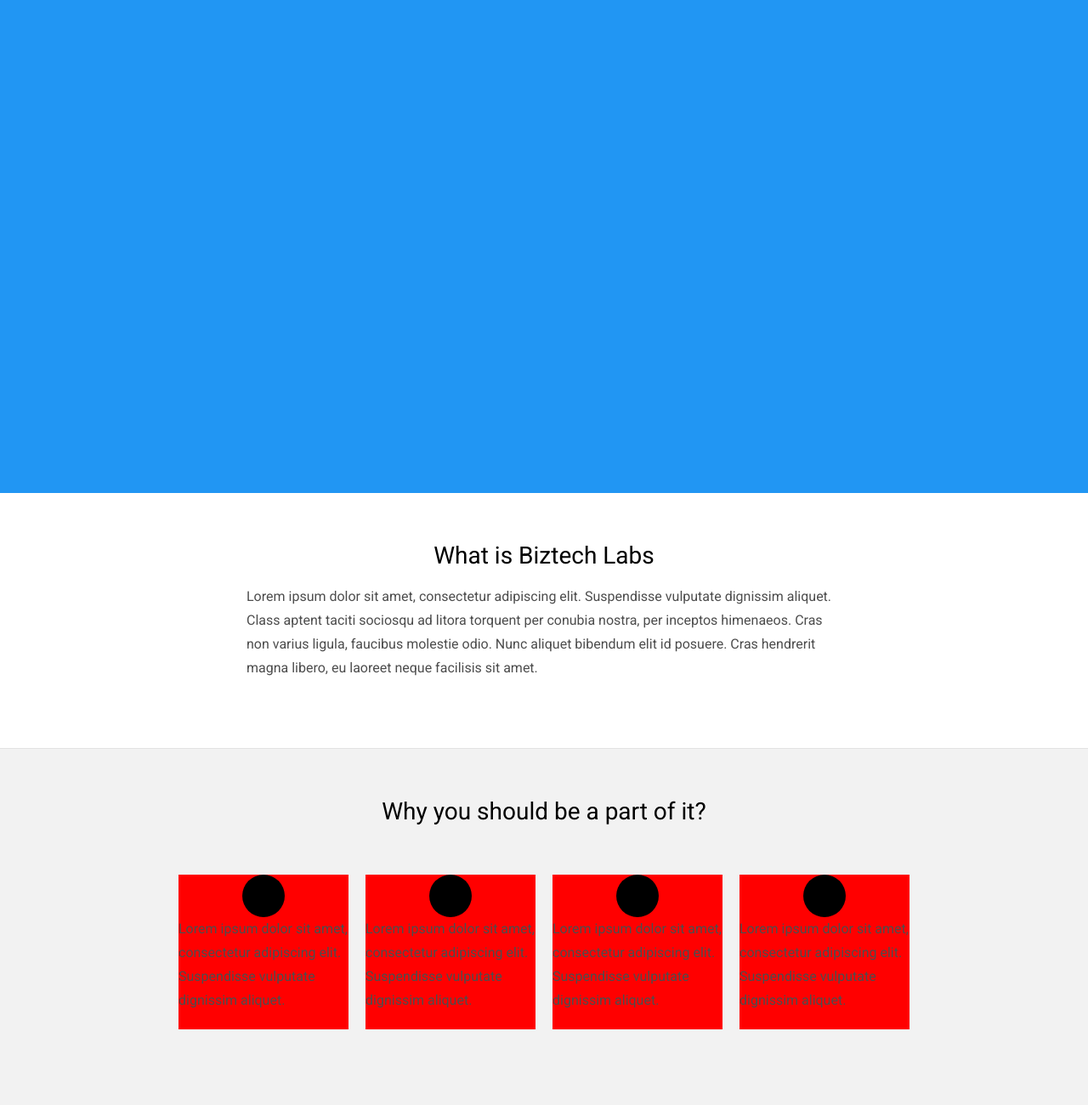
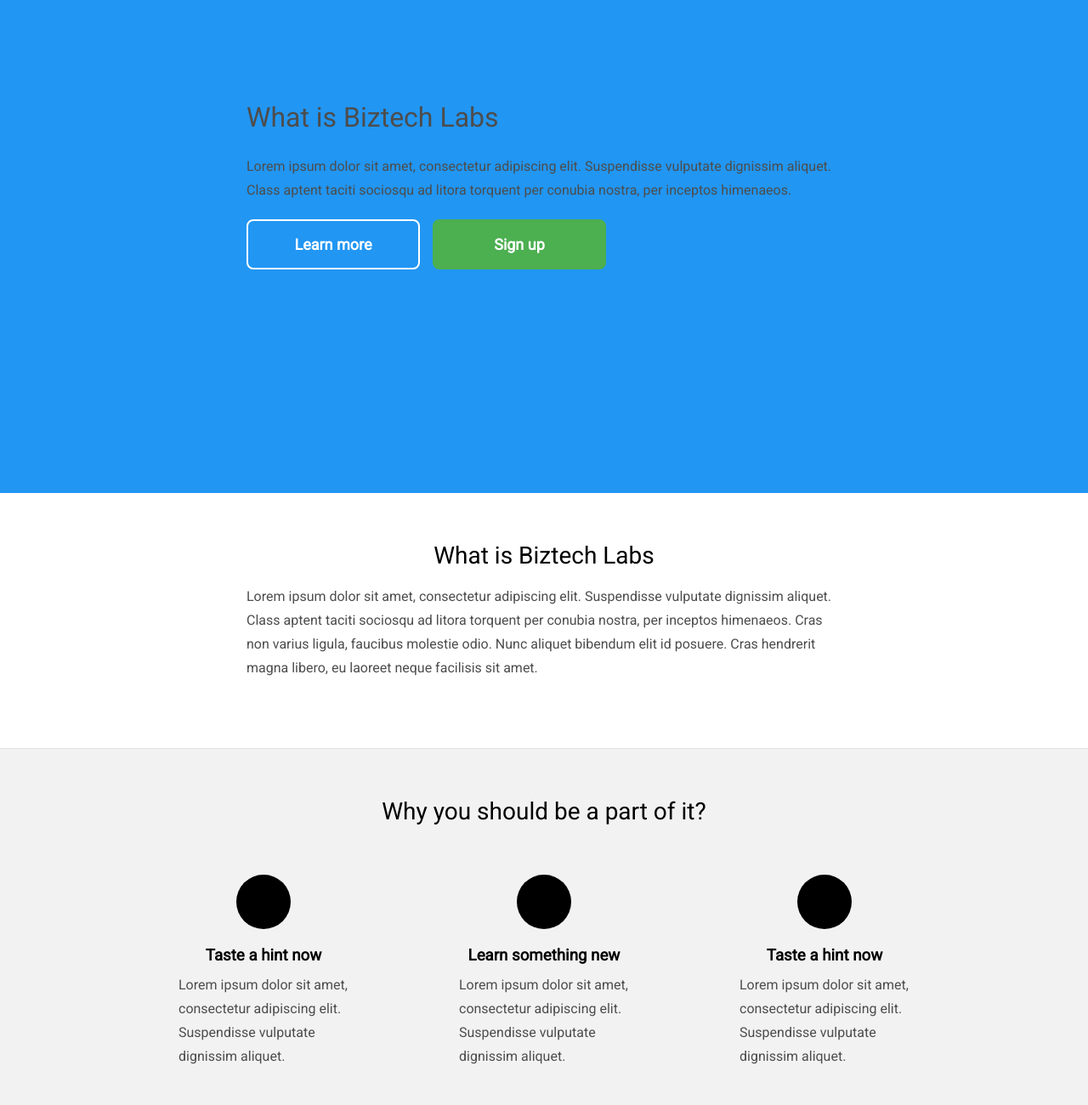
Before and after one commit to Sze-warrior/biztechlabs-website, a website: page index.html in a window 1280 px wide. Shown: the part 140-1440 px from the top of the page at 85% size. Drawn offline with Linux system fonts and the light colour scheme.

Commit message:
Adding more styling tweaks to the website

```diff
--- a/index.html
+++ b/index.html
@@ -13,7 +13,17 @@
     <body>
       <main>
         <div class="hero-container">
+            <div class="hero-row">
+              <div class="hero-content">
+                <h1>What is Biztech Labs</h1>
+                <p>Lorem ipsum dolor sit amet, consectetur adipiscing elit. Suspendisse vulputate dignissim aliquet. Class aptent taciti sociosqu ad litora torquent per conubia nostra, per inceptos himenaeos. </p>
 
+                <div class="hero-btn-row">
+                  <div class="button-primary button--ghost-white button--mobile">Learn more</div>
+                  <div class="button-primary button-primary--green button--mobile">Sign up</div>
+                </div>
+              </div>
+            </div>
         </div>
 
         <div class="container container--intro">
@@ -32,22 +42,20 @@
 
                 <div class="features-item">
                   <div class="feature-icon"></div>
-                  <p>Lorem ipsum dolor sit amet, consectetur adipiscing elit. Suspendisse vulputate dignissim aliquet.</p>
+                  <h3>Taste a hint now</h3>
+                  <p class="features-description">Lorem ipsum dolor sit amet, consectetur adipiscing elit. Suspendisse vulputate dignissim aliquet.</p>
                 </div>
 
                 <div class="features-item">
                   <div class="feature-icon"></div>
-                  <p>Lorem ipsum dolor sit amet, consectetur adipiscing elit. Suspendisse vulputate dignissim aliquet.</p>
+                  <h3>Learn something new</h3>
+                  <p class="features-description">Lorem ipsum dolor sit amet, consectetur adipiscing elit. Suspendisse vulputate dignissim aliquet.</p>
                 </div>
 
                 <div class="features-item">
                   <div class="feature-icon"></div>
-                  <p>Lorem ipsum dolor sit amet, consectetur adipiscing elit. Suspendisse vulputate dignissim aliquet.</p>
-                </div>
-
-                <div class="features-item">
-                  <div class="feature-icon"></div>
-                  <p>Lorem ipsum dolor sit amet, consectetur adipiscing elit. Suspendisse vulputate dignissim aliquet.</p>
+                  <h3>Taste a hint now</h3>
+                  <p class="features-description">Lorem ipsum dolor sit amet, consectetur adipiscing elit. Suspendisse vulputate dignissim aliquet.</p>
                 </div>
               </div>
 
@@ -55,7 +63,7 @@
           </div>
         </div>
 
-         <div class="container">
+         <div class="container container--condensed">
           <div class="row">
             <h2>What Biztech Labs wants to achieve?</h2>
             <p>Lorem ipsum dolor sit amet, consectetur adipiscing elit. Suspendisse vulputate dignissim aliquet. Class aptent taciti sociosqu ad litora torquent per conubia nostra, per inceptos himenaeos. Cras non varius ligula, faucibus molestie odio. Nunc aliquet bibendum elit id posuere. Cras hendrerit magna libero, eu laoreet neque facilisis sit amet. </p>
@@ -63,14 +71,22 @@
         </div>
 
         <div class="container--mid-grey">
-         <div class="container">
-          <div class="row">
-            <h2 class="container--mid-grey-heading">Signing up</h2>
-            <p class="container--mid-grey-content">Lorem ipsum dolor sit amet, consectetur adipiscing elit. Suspendisse vulputate dignissim aliquet. Class aptent taciti sociosqu ad litora torquent per conubia nostra, per inceptos himenaeos. </p>
-            <div class="button-primary">Sign up</div>
+           <div class="container container--condensed">
+            <div class="row">
+              <h2 class="container--mid-grey-heading">Signing up</h2>
+              <p class="container--mid-grey-content">Lorem ipsum dolor sit amet, consectetur adipiscing elit. Suspendisse vulputate dignissim aliquet. Class aptent taciti sociosqu ad litora torquent per conubia nostra, per inceptos himenaeos. </p>
+              <div class="button-primary btn--center">Sign up</div>
+            </div>
           </div>
         </div>
-        </div>
+
+        <footer>
+          <div class="footer-container">
+            <div class="row">
+              <p>Copyright Biztechlabs 2018. All rights reserved to Biztechlabs unless otherwise mentioned.</p>
+            </div>
+          </div>
+        </footer>
 
    </body>
 </html>
--- a/sass/_variables.scss
+++ b/sass/_variables.scss
@@ -8,7 +8,7 @@ $color-grey-light: #f2f2f2;
 $color-grey-base: #4d4d4d;
 $color-border-color: #e2e2e2;
 $color-brand-blue: #2196F3;
-
+$color-green-base: #4caf50;
 
 
 //Typography
@@ -27,12 +27,13 @@ $font-weight-light: 300;
 
 //Layout
 $container-width: 860px;
-
+$grid-gutter-width: 40px;
 
 
 //Components
 $features-width: 200px;
-
+$features-icon-width: 64px;
+$features-icon-height: $features-icon-width;
 //Buttons
 $button-height: 44px;
 $button-width: 280px;
--- a/sass/components/_buttons.scss
+++ b/sass/components/_buttons.scss
@@ -11,3 +11,31 @@
     color: white;
     font-size: 18px;
 }
+
+.button-primary--green{
+    background-color: $color-green-base;
+    border: 2px solid $color-green-base;
+
+    &:hover{
+        background-color: darken($color-green-base, 15%);
+        border: 2px solid darken($color-green-base, 15%);
+    }
+}
+
+.button--ghost-white{
+    background-color: none;
+    color: white;
+    border: 2px solid white;
+}
+
+.button--center{
+    display: block;
+    margin: 0 auto;
+}
+
+.button--mobile{
+
+    @media screen and(max-width: $media-mobile){
+        width: 100%;
+    }
+}
--- a/sass/components/features.scss
+++ b/sass/components/features.scss
@@ -11,7 +11,6 @@
 .features-item{
 	min-height: 100%;
     width: $features-width;
-    background: red;
 	margin-bottom: 0;
 
     @media screen and(max-width: $media-mobile){
@@ -25,9 +24,13 @@
 
 }
 
+.features-description{
+    margin-bottom: 0;
+}
+
 .feature-icon{
-	width: 50px;
-	height: 50px;
+	width: $features-icon-width;
+	height: $features-icon-width;
 	border-radius: 100%;
 	background: black;
 	display: block;
--- a/sass/modules/_base.scss
+++ b/sass/modules/_base.scss
@@ -7,7 +7,6 @@ html,body{
 
 h1{
 	font-size: $font-size-desktop-h1;
-	text-align: center;
 	font-weight: $font-weight-light;
     margin-top: 0;
     margin-bottom: 30px;
@@ -33,6 +32,11 @@ h2{
 
 }
 
+h3{
+	text-align: center;
+	margin: 20px 0 10px;
+}
+
 p{
 	font-size: $font-size-base;
 	line-height: $line-height-base;
--- /dev/null
+++ b/sass/modules/_footer.scss
@@ -0,0 +1,11 @@
+footer{
+	height: 100%;
+	background-color: black;
+}
+
+.footer-container{
+	max-width: $container-width;
+    margin: 0 auto;
+    display: block;
+    padding: 20px 0;
+}
--- a/sass/modules/_hero.scss
+++ b/sass/modules/_hero.scss
@@ -1,6 +1,34 @@
-@import "variables.scss";
+@import "../variables.scss";
 
 .hero-container{
 	height: $hero-height;
 	background: $color-brand-blue;
 }
+
+.hero-row{
+	display: flex;
+    flex-direction: column;
+    justify-content: center;
+    align-items: center;
+    height: 100%;
+
+}
+
+.hero-content{
+    max-width: 700px;
+    padding-left: 0;
+    padding-right: 0;
+
+   	@media screen and (max-width: $media-mobile){
+	    padding-left: $grid-gutter-width/2;
+	    padding-right: $grid-gutter-width/2;
+    }
+}
+
+.hero-btn-row{
+	display: flex;
+
+	.button--ghost-white{
+		margin-right: 15px;
+	}
+}
--- a/sass/modules/_layout.scss
+++ b/sass/modules/_layout.scss
@@ -5,6 +5,10 @@
     margin: 0 auto;
     display: block;
     padding: 60px 0;
+
+    @media screen and (max-width: $media-mobile){
+	    padding: 40px 0;
+    }
 }
 
 .container--intro, .container--condensed{
--- a/sass/styles.scss
+++ b/sass/styles.scss
@@ -4,6 +4,7 @@
 @import "modules/_base.scss";
 @import "modules/_layout.scss";
 @import "modules/_hero.scss";
+@import "modules/_footer.scss";
 
 //Components
 @import "components/features.scss";
```
Also changed, not shown: css/styles.css.
